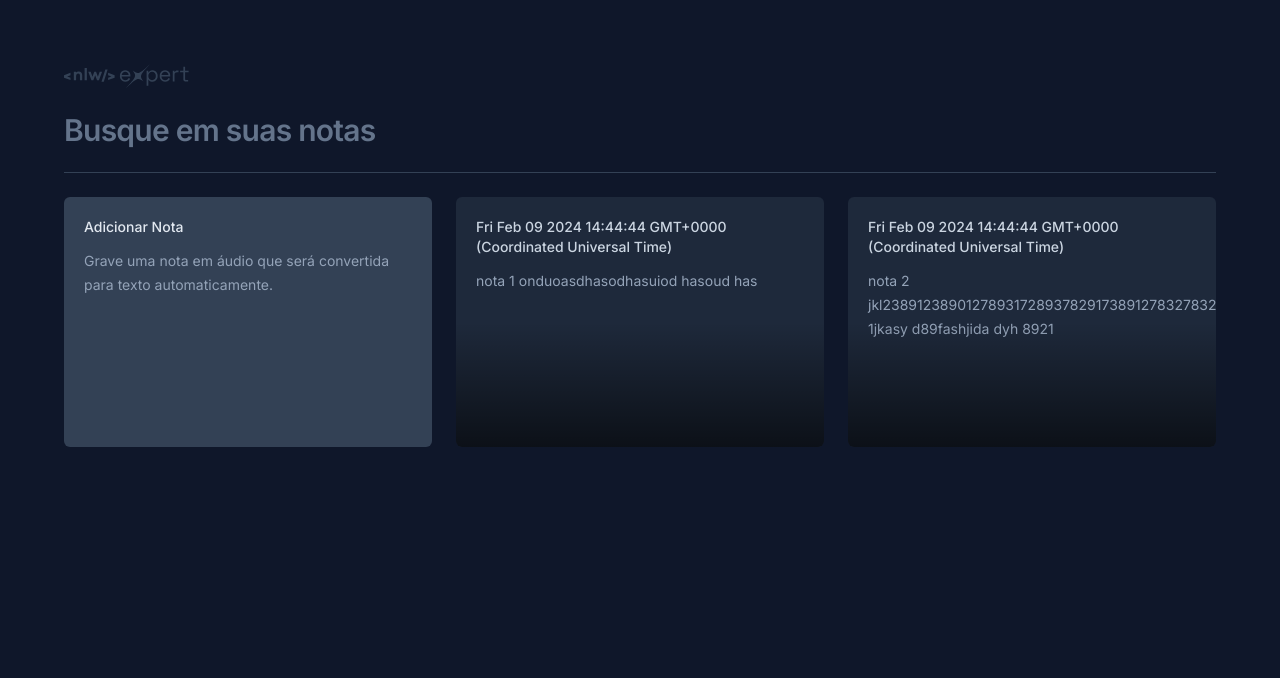
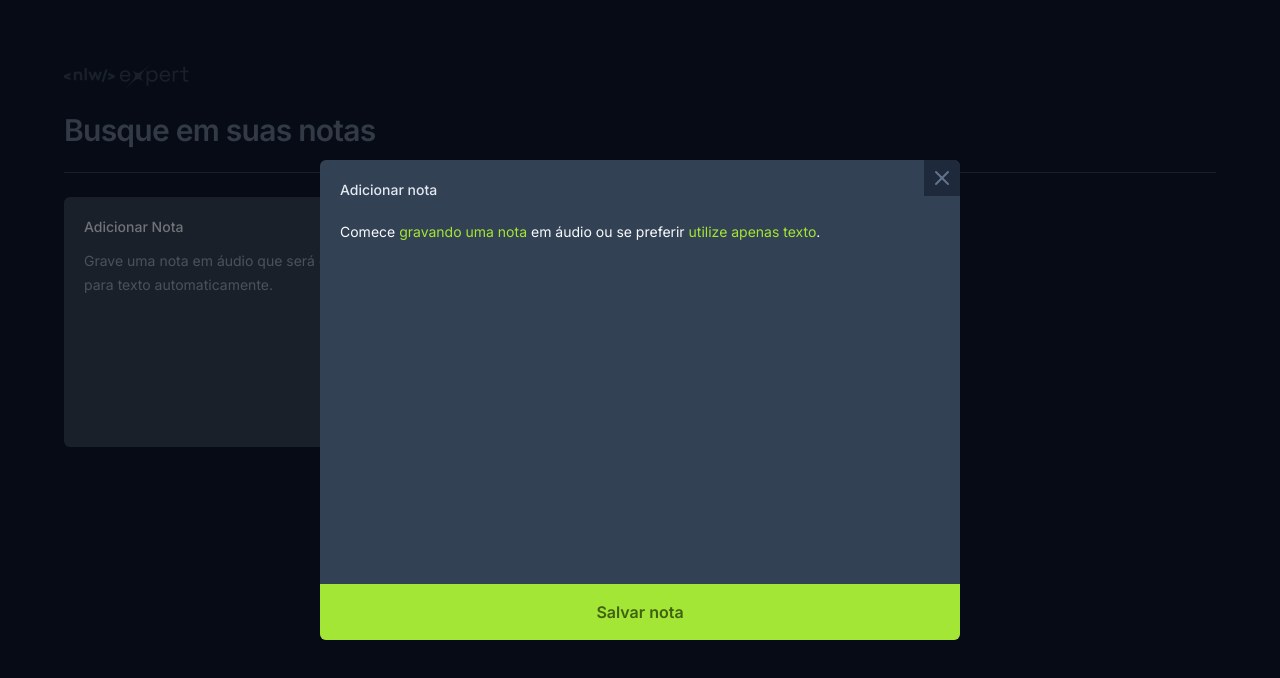
Before and after one commit to isaiasg09/nlw-expert-notes, a React (Vite) app: page / in a window 1280 px wide. Both pictures are taken after a click on the button 248 px from the left and 322 px from the top of the page. Shown: the top 678 px of the page. Built offline with nearby package versions, Linux system fonts and the light colour scheme.

Commit message:
finished notes cards styles and functionalities

```diff
--- a/package.json
+++ b/package.json
@@ -10,6 +10,8 @@
   },
   "dependencies": {
     "@radix-ui/react-dialog": "^1.0.5",
+    "date-fns": "^3.3.1",
+    "lucide-react": "^0.324.0",
     "react": "^18.2.0",
     "react-dom": "^18.2.0"
   },
--- a/src/app.tsx
+++ b/src/app.tsx
@@ -22,14 +22,7 @@ export function App() {
         <NoteCard
           note={{
             date: new Date(),
-            content: "nota 1 onduoasdhasodhasuiod hasoud has",
-          }}
-        />
-        <NoteCard
-          note={{
-            date: new Date(),
-            content:
-              "nota 2 jkl2389123890127893172893782917389127832783283728 1jkasy d89fashjida dyh 8921",
+            content: "Hello World! This is a note card.",
           }}
         />
       </div>
--- a/src/components/new-note-card.tsx
+++ b/src/components/new-note-card.tsx
@@ -1,11 +1,63 @@
+import * as Dialog from "@radix-ui/react-dialog";
+import { LucideArrowUpRight, LucideX } from "lucide-react";
+import { useState } from "react";
+
 export function NewNoteCard() {
+  const [shouldShowOnboarding, setShouldShowOnboarding] = useState(true);
+
+  function handleStartEditor() {
+    setShouldShowOnboarding(false);
+  }
+
   return (
-    <button className="bg-slate-700 flex flex-col text-start rounded-md p-5 text-sm gap-3 outline-none hover:ring-1 hover:ring-slate-600 focus-visible:ring-1 focus-visible:ring-lime-400 active:brightness-75 active:translate-y-0.5 transition-all">
-      <span className="font-medium text-slate-200">Adicionar Nota</span>
+    <Dialog.Root>
+      <Dialog.Trigger className="relative bg-slate-700 flex flex-col text-start rounded-md p-5 text-sm gap-3 outline-none hover:ring-1 hover:ring-slate-600 focus-visible:ring-1 focus-visible:ring-lime-400 active:brightness-75 active:translate-y-0.5 transition-all group">
+        <button className="absolute right-0 top-0 p-[6px] bg-slate-800 rounded-tr-md text-slate-500 leading-3 group-hover:text-slate-300 active:text-slate-600 group transition-all outline-none focus-visible:ring-1 focus-visible:ring-lime-400 ">
+          <LucideArrowUpRight className="group-active:scale-90" />
+        </button>
 
-      <p className="text-slate-400 leading-6">
-        Grave uma nota em áudio que será convertida para texto automaticamente.
-      </p>
-    </button>
+        <span className="font-medium text-slate-200">Adicionar Nota</span>
+
+        <p className="text-slate-400 leading-6">
+          Grave uma nota em áudio que será convertida para texto
+          automaticamente.
+        </p>
+      </Dialog.Trigger>
+
+      <Dialog.Portal>
+        <Dialog.Overlay className="fixed inset-0 bg-black/50 w-full" />
+
+        <Dialog.Content className="z-0 fixed top-1/2 left-1/2 bg-slate-700 text-left h-[60vh] max-w-[640px] w-full -translate-x-1/2 -translate-y-1/2 rounded-md flex flex-col justify-between gap-5">
+          <Dialog.Close className="absolute right-0 top-0 p-[6px] bg-slate-800 rounded-tr-md text-slate-500 leading-3 hover:text-slate-300 active:text-slate-600 group transition-all outline-none focus-visible:ring-1 focus-visible:ring-lime-400 ">
+            <LucideX className="group-active:scale-90" />
+          </Dialog.Close>
+
+          <div className="flex flex-1 flex-col gap-5 p-5">
+            <span className="text-sm font-medium text-slate-200">
+              Adicionar nota
+            </span>
+
+            <p className="text-sm leading-6 ">
+              Comece{" "}
+              <button className="text-lime-400 hover:underline">
+                gravando uma nota
+              </button>{" "}
+              em áudio ou se preferir{" "}
+              <button
+                onClick={handleStartEditor}
+                className="text-lime-400 hover:underline"
+              >
+                utilize apenas texto
+              </button>
+              .
+            </p>
+          </div>
+
+          <button className="bg-lime-400 w-full p-4 text-lime-800 font-semibold rounded-b-md">
+            Salvar nota
+          </button>
+        </Dialog.Content>
+      </Dialog.Portal>
+    </Dialog.Root>
   );
 }
--- a/src/components/note-card.tsx
+++ b/src/components/note-card.tsx
@@ -1,4 +1,7 @@
 import * as Dialog from "@radix-ui/react-dialog";
+import { formatDistanceToNow } from "date-fns";
+import { ptBR } from "date-fns/locale";
+import { LucideX } from "lucide-react";
 
 interface NoteCardProps {
   note: {
@@ -8,10 +11,15 @@ interface NoteCardProps {
 }
 
 export function NoteCard({ note }: NoteCardProps) {
+  const noteDateFormatted = formatDistanceToNow(note.date, {
+    locale: ptBR,
+    addSuffix: true,
+  });
+
   return (
     <Dialog.Root>
       <Dialog.Trigger className="bg-slate-800 flex flex-col text-left rounded-md p-5 text-sm gap-3 overflow-hidden relative outline-none hover:ring-2 hover:ring-slate-600 focus-visible:ring-1 focus-visible:ring-lime-400 active:scale-[.98] active:brightness-125 transition-all">
-        <span className="font-medium text-slate-300">{String(note.date)}</span>
+        <span className="font-medium text-slate-300">{noteDateFormatted}</span>
 
         <p className="text-slate-400 leading-6">{note.content}</p>
 
@@ -21,18 +29,28 @@ export function NoteCard({ note }: NoteCardProps) {
       <Dialog.Portal>
         <Dialog.Overlay className="fixed inset-0 bg-black/50 w-full" />
 
-        <Dialog.Content className="z-0 fixed top-1/2 left-1/2 bg-slate-700 text-left max-h-[600px] h-[600px] max-w-[600px] -translate-x-1/2 -translate-y-1/2 rounded-md flex flex-col justify-between gap-5">
-          <Dialog.Close className="absolute right-0 top-0 p-2 bg-slate-800 rounded-tr-md">
-            X
+        <Dialog.Content className="z-0 fixed top-1/2 left-1/2 bg-slate-700 text-left h-[60vh] max-w-[640px] w-full -translate-x-1/2 -translate-y-1/2 rounded-md flex flex-col justify-between gap-5">
+          <Dialog.Close className="absolute right-0 top-0 p-[6px] bg-slate-800 rounded-tr-md text-slate-500 leading-3 hover:text-slate-300 active:text-slate-600 group transition-all outline-none focus-visible:ring-1 focus-visible:ring-lime-400 ">
+            <LucideX className="group-active:scale-90" />
           </Dialog.Close>
-          <div className="flex flex-col gap-5 p-5">
-            <p>{String(note.date)}</p>
 
-            <div>{note.content}</div>
+          <div className="flex flex-1 flex-col gap-5 p-5">
+            <span className="text-sm font-medium text-slate-100">
+              {noteDateFormatted}
+            </span>
+
+            <p className="text-sm leading-6 text-slate-200">{note.content}</p>
           </div>
 
-          <button className="bg-slate-800 w-full p-4">
-            Deseja <span className="text-red-400">apagar esta nota</span>?
+          <button
+            type="button"
+            className="bg-slate-800 w-full p-4 rounded-b-md text-sm text-slate-300 outline-none focus-visible:ring-1 focus-visible:ring-lime-400 font-medium group "
+          >
+            Deseja{" "}
+            <span className="text-red-400 group-hover:underline">
+              apagar esta nota
+            </span>
+            ?
           </button>
         </Dialog.Content>
       </Dialog.Portal>
```
Also changed, not shown: 1 other file (tests, documents, lock files or other folders).
